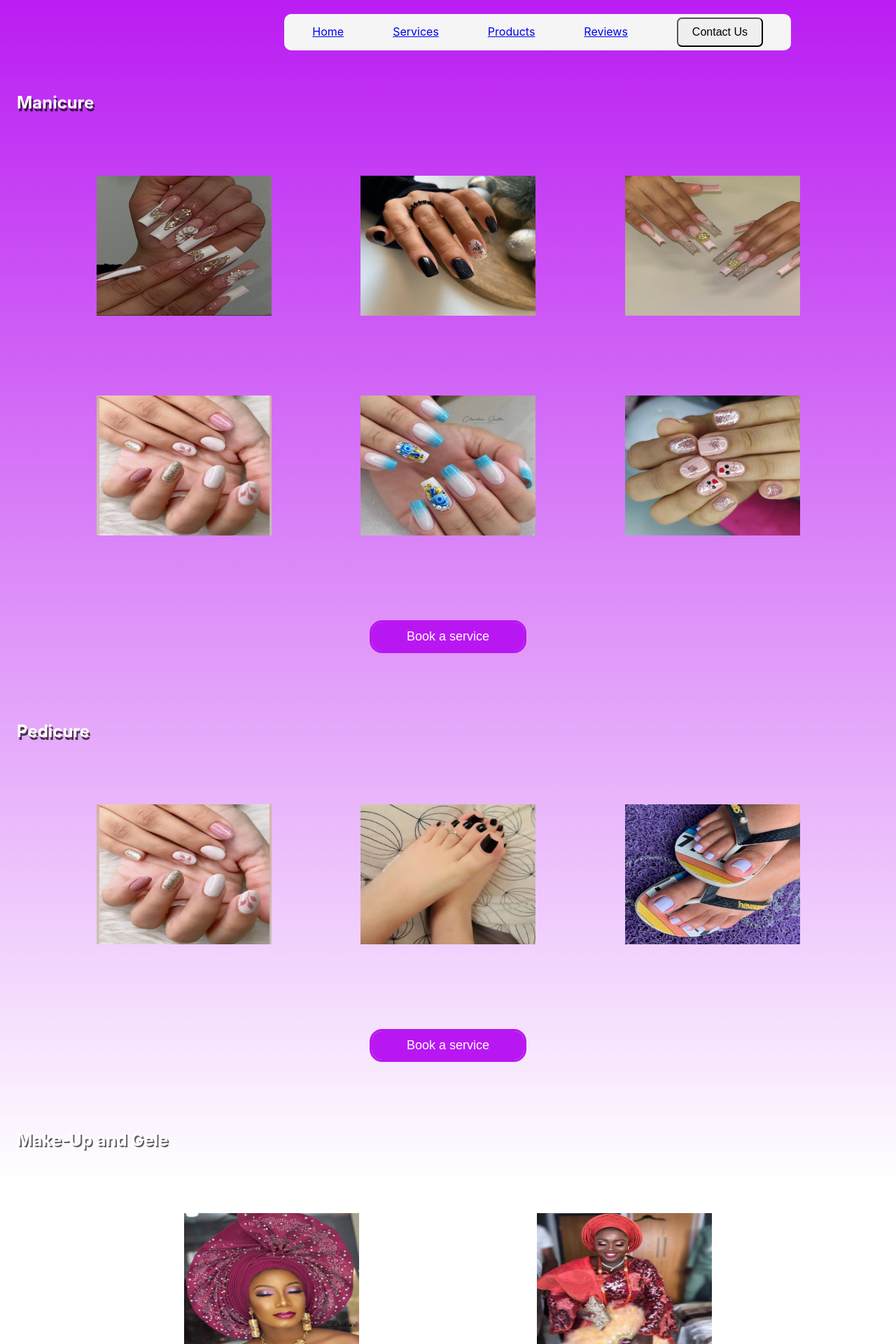
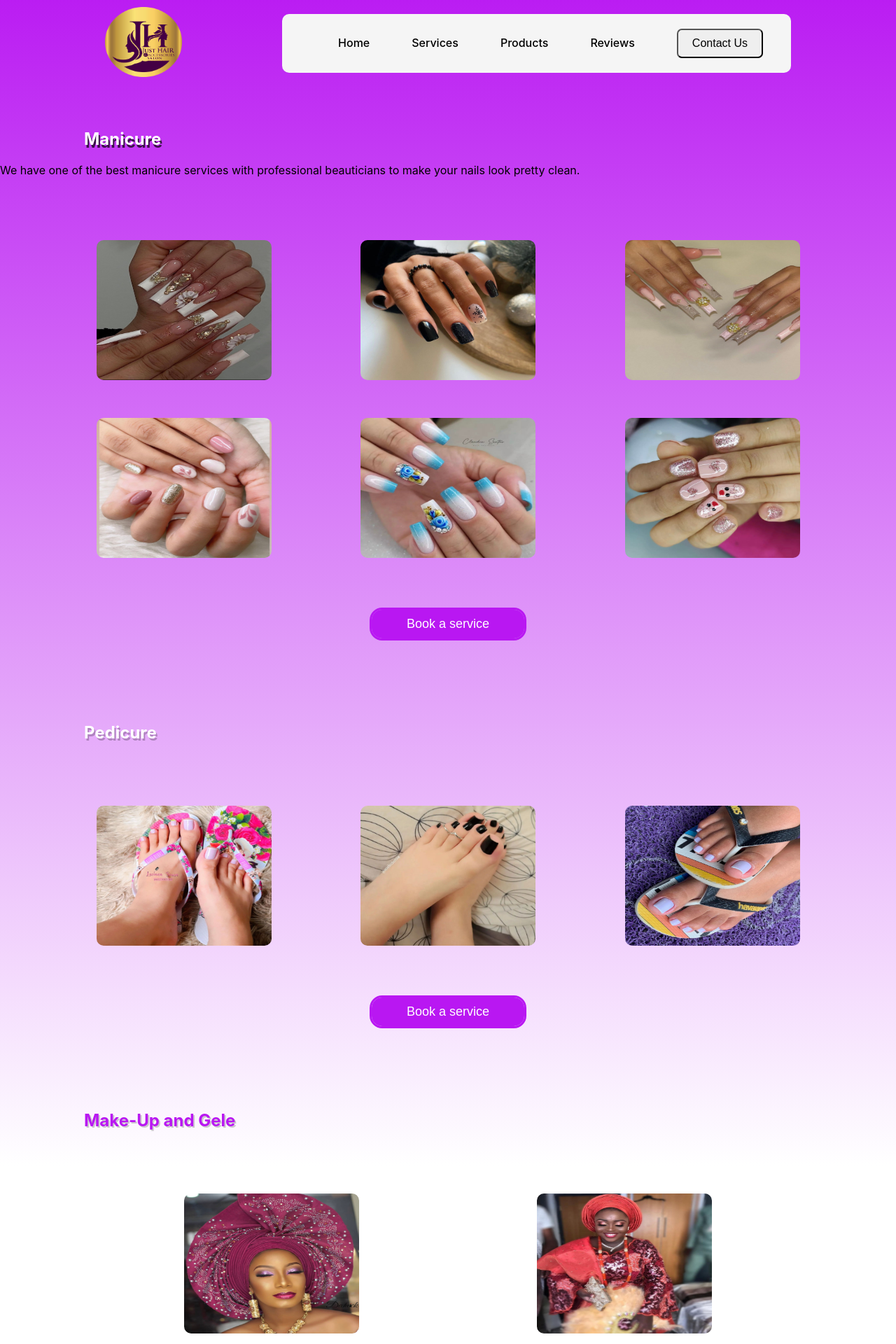
Before and after one commit to Adeboye22/justhairaccessoriesandsalon.github.io, a React (Create React App) app in the folder just-hair/: page /Service in a window 1280 px wide. Shown: the part 40-1960 px from the top of the page at 70% size. Built offline with nearby package versions, Linux system fonts and the light colour scheme.

Commit message:
just-hair

```diff
--- a/just-hair/public/index.html
+++ b/just-hair/public/index.html
@@ -2,9 +2,9 @@
 <html lang="en">
   <head>
     <meta charset="utf-8" />
-    <link rel="icon" href="%PUBLIC_URL%/favicon.ico" />
+    <link rel="icon" href="%PUBLIC_URL%/JustHairLogo.png" />
     <meta name="viewport" content="width=device-width, initial-scale=1" />
-    <meta name="theme-color" content="#000000" />
+    <!-- <meta name="theme-color" content="#000000" /> -->
     <meta
       name="description"
       content="Web site created using create-react-app"
@@ -24,7 +24,7 @@
       work correctly both with client-side routing and a non-root public URL.
       Learn how to configure a non-root public URL by running `npm run build`.
     -->
-    <title>React App</title>
+    <title>Just Hair  and Accessories Salon</title>
   </head>
   <body>
     <noscript>You need to enable JavaScript to run this app.</noscript>
--- a/just-hair/src/App.css
+++ b/just-hair/src/App.css
@@ -35,4 +35,5 @@
 body{
   background: linear-gradient(180deg, #B917F2 , white 70%);
   background-repeat: no-repeat;
+  margin:0px;
 }
--- a/just-hair/src/Components/Navigation.jsx
+++ b/just-hair/src/Components/Navigation.jsx
@@ -13,10 +13,10 @@ function Navigation() {
         {/* app navigation bar */}
         <nav>
           <ul>
-            <li><Link to="/">Home</Link></li>
-            <li><Link to="Service" >Services</Link></li>
-            <li><Link to="Product">Products</Link></li>
-            <li><Link to="Review">Reviews</Link></li>
+            <li><Link to="/" className={`${styles.home}`}>Home</Link></li>
+            <li><Link to="Service" className={`${styles.services}`}>Services</Link></li>
+            <li><Link to="Product" className={`${styles.products}`}>Products</Link></li>
+            <li><Link to="Review" className={`${styles.reviews}`}>Reviews</Link></li>
             <button>Contact Us</button>
           </ul>
         </nav>
--- a/just-hair/src/Components/Service.jsx
+++ b/just-hair/src/Components/Service.jsx
@@ -7,7 +7,7 @@ import ArcrylicNails from '../assets/ArcrylicNails.jpg'
 import FingerNails1 from '../assets/FingerNails1.jpg'
 import FingerNails2 from '../assets/FingerNails2.jpg'
 import FingerNails3 from '../assets/FingerNails3.jpg'
-import ToeNails1 from '../assets/FingerNails1.jpg'
+import ToeNails1 from '../assets/ToeNails1.jpg'
 import BlackToeNails from '../assets/BlackToeNails.jpg'
 import ToeNails2 from '../assets/ToeNails2.jpg'
 import Gele1 from '../assets/Gele1.jpg'
@@ -19,6 +19,7 @@ class Service extends Component {
       <div>
         <section className={`${styles.man}`}>
           <h1 className={`${styles.man_h}`}>Manicure</h1>
+          <p>We have one of the best manicure services with professional beauticians to make your nails look pretty clean.</p>
           <div className={`${styles.man_d_1}`}>
             <article className={`${styles.man_i_1}`}><img src={BridalNails} alt="" width={250} height={200}/></article>
             <article className={`${styles.man_i_2}`}><img src={BlackFingerNails} alt="" width={250} height={200}/></article>
--- a/just-hair/src/styles/homepage.module.css
+++ b/just-hair/src/styles/homepage.module.css
@@ -48,8 +48,8 @@
 }
 .hero_a button{
     margin-top: 2em;
-    margin-left: 0.1em;
-    padding: 15px;
+    margin-left: 1em;
+    padding:10px 45px ;
     font-size: 16px;
     border-radius: 15px;
     border:1px solid;
--- a/just-hair/src/styles/navigation.module.css
+++ b/just-hair/src/styles/navigation.module.css
@@ -22,8 +22,48 @@ nav ul{
     list-style: none;
 }
 nav ul li{
-    padding-right: 70px;
+    padding-right: 60px;
     margin-top: 15px;
+    font-weight: 500;
+}
+nav ul li:active{
+    text-decoration: underline solid 2px;
+}
+.home{
+    text-decoration: none;
+    color:black;
+}
+.home:hover{
+    background-color: rgba(0, 0, 0, 0.055);
+    padding:5px 5px;
+    border-radius: 5px;
+}
+.services{
+    text-decoration: none;
+    color:black;
+}
+.services:hover{
+    background-color: rgba(0, 0, 0, 0.055);
+    padding:5px 5px;
+    border-radius: 5px;
+}
+.products{
+    text-decoration: none;
+    color:black;
+}
+.products:hover{
+    background-color: rgba(0, 0, 0, 0.055);
+    padding:5px 5px;
+    border-radius: 5px;
+}
+.reviews{
+    text-decoration: none;
+    color:black;
+}
+.reviews:hover{
+    background-color: rgba(0, 0, 0, 0.055);
+    padding:5px 5px;
+    border-radius: 5px;
 }
 nav ul button{
     margin-right: 0px;
--- a/just-hair/src/styles/service.module.css
+++ b/just-hair/src/styles/service.module.css
@@ -1,17 +1,8 @@
 /* styling for services */
-*{
-    margin: 0px;
-    padding: 0px;
-    box-sizing: border-box;
-}
-body{
-    margin:0px;
-}
-
 /* manicure section */
 .man_h{
     text-shadow: 2px 4px rgba(2, 2, 2, 0.715);
-    margin-left:1em;
+    margin-left:5em;
     color:white;
 }
 .man_d_1{
@@ -20,11 +11,29 @@ body{
     margin: 70px 0px 0px 0px;
     padding: 20px 10px;
 }
+.man_i_1 img{
+    border-radius: 10px;
+}
+.man_i_2 img{
+    border-radius: 10px;
+}
+.man_i_3 img{
+    border-radius: 10px;
+}
 .man_d_2{
     display:flex;
     justify-content: space-evenly;
-    margin: 70px 0px 100px 0px;
+    margin: 10px 0px 50px 0px;
     padding: 20px 10px;
+}
+.man_i_4 img{
+    border-radius: 10px;
+}
+.man_i_5 img{
+    border-radius: 10px;
+}
+.man_i_6 img{
+    border-radius: 10px;
 }
 .man_btn{
     text-align: center;
@@ -44,16 +53,26 @@ body{
 .man_btn button:is(:hover,:focus){
     outline-offset: 3px;
 }
+/* pedicure section */
 .ped_h{
-    text-shadow: 2px 4px rgba(2, 2, 2, 0.715);
-    margin-left:1em;
+    text-shadow: 2px 3px rgba(2, 2, 2, 0.235);
+    margin-left:5em;
     color:white;
 }
 .ped_d_1{
     display:flex;
     justify-content: space-evenly;
-    margin: 70px 0px 100px 0px;
+    margin: 70px 0px 50px 0px;
     padding: 20px 10px;
+}
+.ped_i_1 img{
+    border-radius: 10px;
+}
+.ped_i_2 img{
+    border-radius: 10px;
+}
+.ped_i_3 img{
+    border-radius: 10px;
 }
 .ped_btn{
     text-align: center;
@@ -73,16 +92,23 @@ body{
 .ped_btn button:is(:hover,:focus){
     outline-offset: 3px;
 }
+/* gele section */
 .gele_h{
-    text-shadow: 2px 2px rgba(2, 2, 2, 0.621);
-    margin-left:1em;
-    color:white;
+    text-shadow: 2px 2px rgba(2, 2, 2, 0.189);
+    margin-left:5em;
+    color:#B917F2;
 }
 .gele_d_1{
     display:flex;
     justify-content: space-evenly;
-    margin: 70px 0px 100px 0px;
+    margin: 70px 0px 50px 0px;
     padding: 20px 10px;
+}
+.gele_i_1 img{
+    border-radius: 10px;
+}
+.gele_i_2 img{
+    border-radius: 10px;
 }
 .gele_btn{
     text-align: center;
```
Also changed, not shown: just-hair/public/JustHairLogo.png (added).
